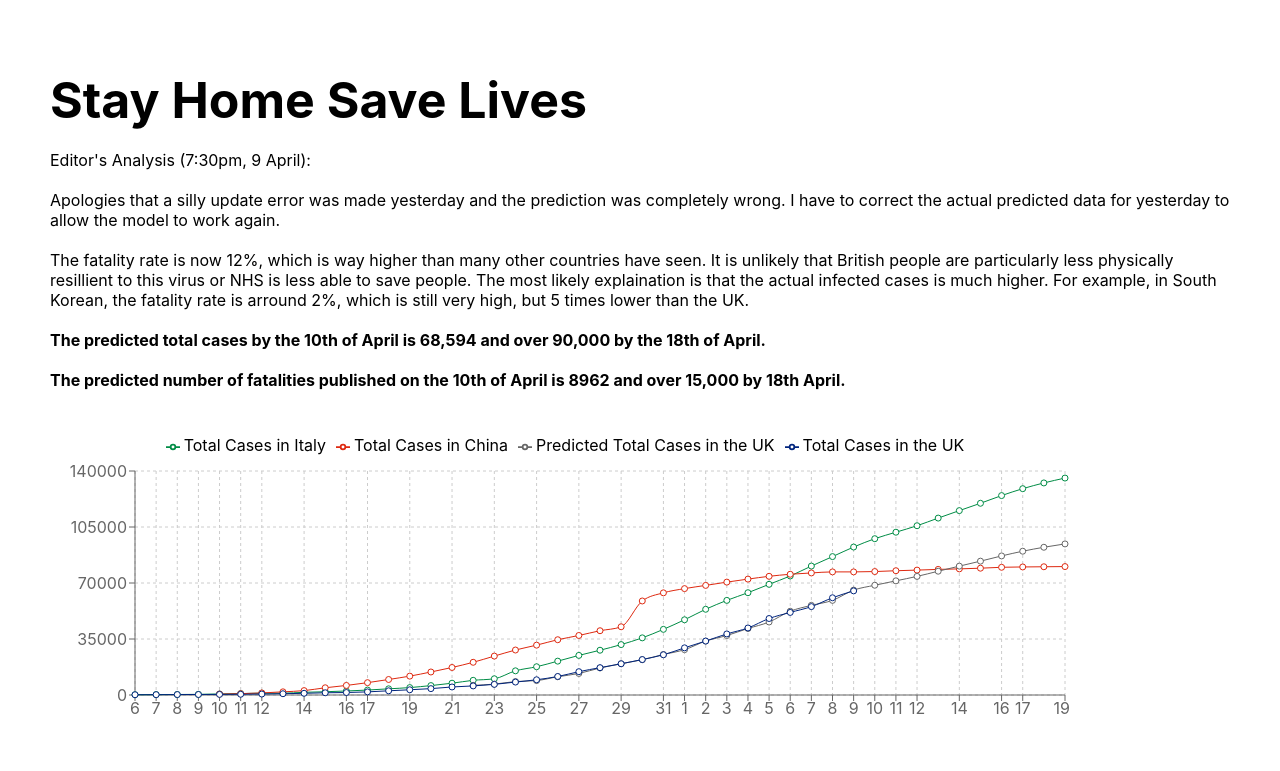
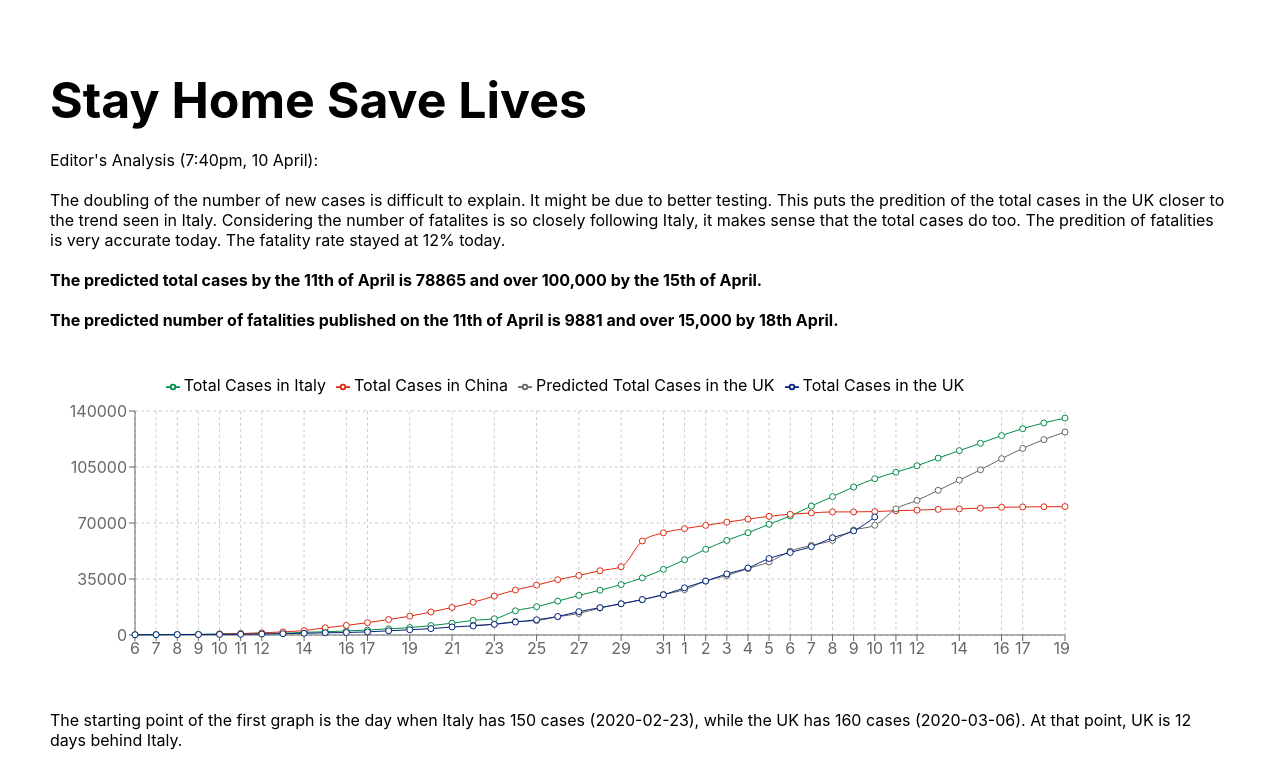
Before and after one commit to linamm/coronachart, a React (Create React App) app in the folder coronachart/: page / in a window 1280 px wide. Shown: the top 771 px of the page. Built offline with nearby package versions, Linux system fonts and the light colour scheme.

Commit message:
update comments 10th April

```diff
--- a/coronachart/src/App.js
+++ b/coronachart/src/App.js
@@ -91,23 +91,20 @@ function App() {
       </div>
 
       <div style={styles.paragraph}>
-        Editor's Analysis (7:30pm, 9 April):
+        Editor's Analysis (7:40pm, 10 April):
         </div>
         <div style={styles.paragraph}>
-          Apologies that a silly update error was made yesterday and the prediction was completely wrong. I have to correct the actual predicted data for yesterday to allow the model to work again.
+            The doubling of the number of new cases is difficult to explain. It might be due to better testing. This puts the predition of the total cases in the UK closer to the trend seen in Italy. Considering the number of fatalites is so closely following Italy, it makes sense that the total cases do too.
+            The predition of fatalities is very accurate today.  The fatality rate stayed at 12% today.
         </div>
-        <div style={styles.paragraph}>
-          The fatality rate is now 12%, which is way higher than many other countries have seen. It is unlikely that British people are particularly less physically resillient to this virus or NHS is less able to save people. The most likely explaination is that the actual infected cases is much higher. For example, in South Korean, the fatality rate is arround 2%, which is still very high, but 5 times lower than the UK.
-        </div>
-
       <div style={styles.paragraph}>
         <b>
-          The predicted total cases by the 10th of April is 68,594 and over 90,000 by the 18th of April.
+          The predicted total cases by the 11th of April is 78865 and over 100,000 by the 15th of April.
         </b>
       </div>
       <div style={styles.paragraph}>
         <b>
-          The predicted number of fatalities published on the 10th of April is 8962 and over 15,000 by 18th April.
+          The predicted number of fatalities published on the 11th of April is 9881 and over 15,000 by 18th April.
         </b>
       </div>
 
--- a/coronachart/src/Data.js
+++ b/coronachart/src/Data.js
@@ -31,7 +31,7 @@ import { getPredictCases, getNewCases, getFatalityRates } from './Predict.js';
   {"name": "7", "it": 6077, "cn": 1770, 'uk': 6159, 'uk_predict': 5854},
   {"name": "8", "it": 7503, "cn": 1868, 'uk': 7097, 'uk_predict': 7415},
   {"name": "9", "it": 8215, "cn": 2004, 'uk': 7978,'uk_predict': 7700},
-  {"name": "10", "it": 9134, "cn": 2118},
+  {"name": "10", "it": 9134, "cn": 2118, 'uk': 8958, 'uk_predict': 8962 },
   {"name": "11", "it": 10023, "cn": 2345},
   {"name": "12", "it": 10779, "cn": 2442},
   {"name": "13", "it": 11591, "cn": 2592},
@@ -81,7 +81,7 @@ const raw_total_cases = [
   {"name": "7", "it": 80589, "cn": 76288, 'uk': 55242, 'uk_predict': 56036},
   {"name": "8", "it": 86498, "cn": 76936, 'uk': 60773, 'uk_predict': 59144},
   {"name": "9", "it": 92472, "cn": 76936, 'uk': 65077, 'uk_predict': 65552},
-  {"name": "10", "it": 97689, "cn": 77150},
+  {"name": "10", "it": 97689, "cn": 77150, 'uk': 73758, 'uk_predict': 68594},
   {"name": "11", "it": 101739, "cn": 77658},
   {"name": "12", "it": 105792, "cn": 78064},
   {"name": "13", "it": 110574, "cn": 78497},
@@ -95,7 +95,7 @@ const raw_total_cases = [
 
 export const totalCaseStartDay = 6;
 export const fatalityCaseStartDay = 14;
-export const Today = 31 + 9; // 31 days in March + days in April
+export const Today = 31 + 10; // 31 days in March + days in April
 export const TodayTotalIndex = Today - totalCaseStartDay;
 export const TodayFatalityIndex = Today - fatalityCaseStartDay;
 export const totalCases = getPredictCases(raw_total_cases, TodayTotalIndex);
```
